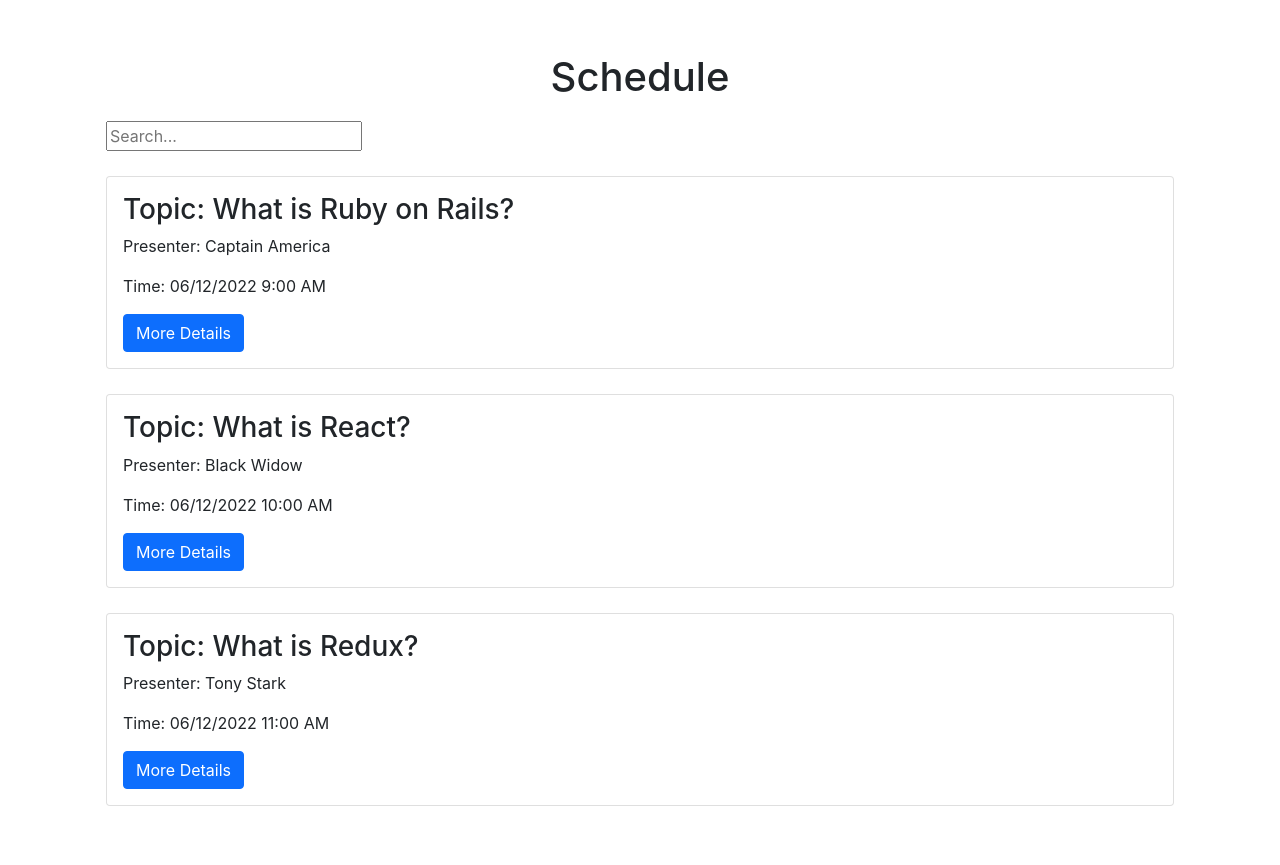
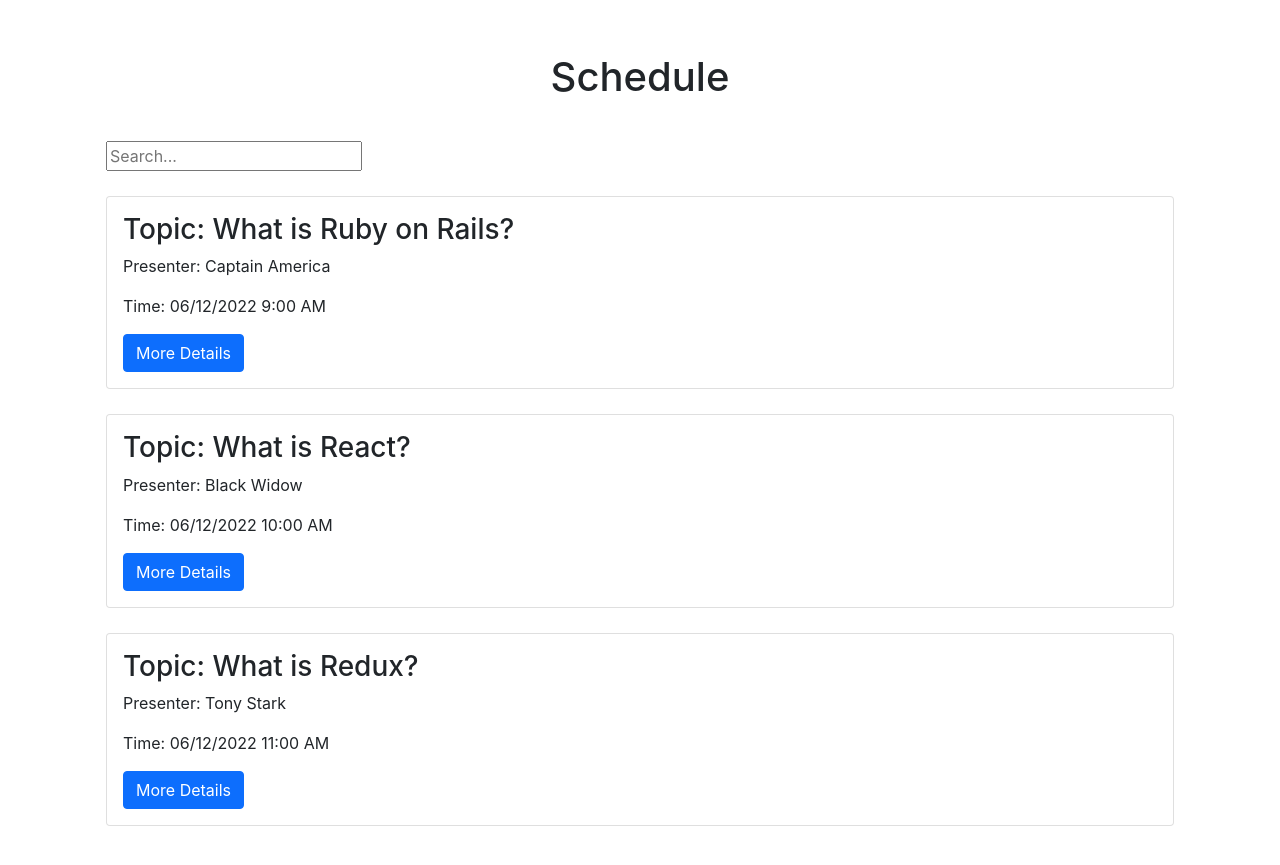
Before and after one commit to lazoxco/keynotes-schedule-app, a React (Create React App) app: page / in a window 1280 px wide. Shown: the part 920-1785 px from the top of the page. Built offline with nearby package versions, Linux system fonts and the light colour scheme; no server answers.

Commit message:
Add margin to search input.

```diff
--- a/src/containers/KeynotesContainer.js
+++ b/src/containers/KeynotesContainer.js
@@ -24,6 +24,7 @@ class KeynotesContainer extends Component {
     return (
       <div className="container">
         <input
+          className="search-field"
           type="text"
           placeholder="Search..."
           onChange={this.handleChange}
--- a/src/index.css
+++ b/src/index.css
@@ -21,10 +21,10 @@ h1 {
 }
 
 .hero-image {
-  color: #F9F9F9;
+  color: #f9f9f9;
   background-color: lightskyblue;
   padding: 10% 2%;
-  background-image: url("./luca-bravo-TaCk3NspYe0-unsplash.jpg");
+  background-image: url('./luca-bravo-TaCk3NspYe0-unsplash.jpg');
   background-position: bottom;
 }
 
@@ -46,3 +46,7 @@ h1 {
 .card {
   margin: 25px 0;
 }
+
+.search-field {
+  margin-top: 20px;
+}
```
